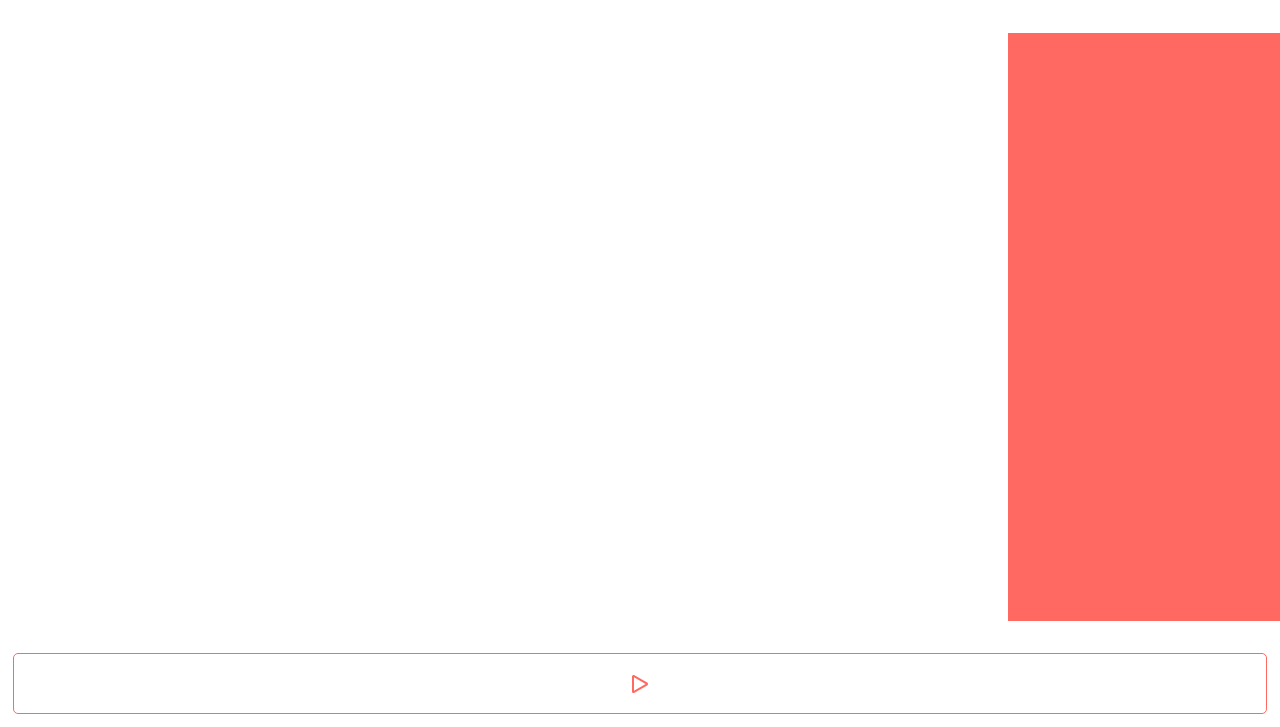
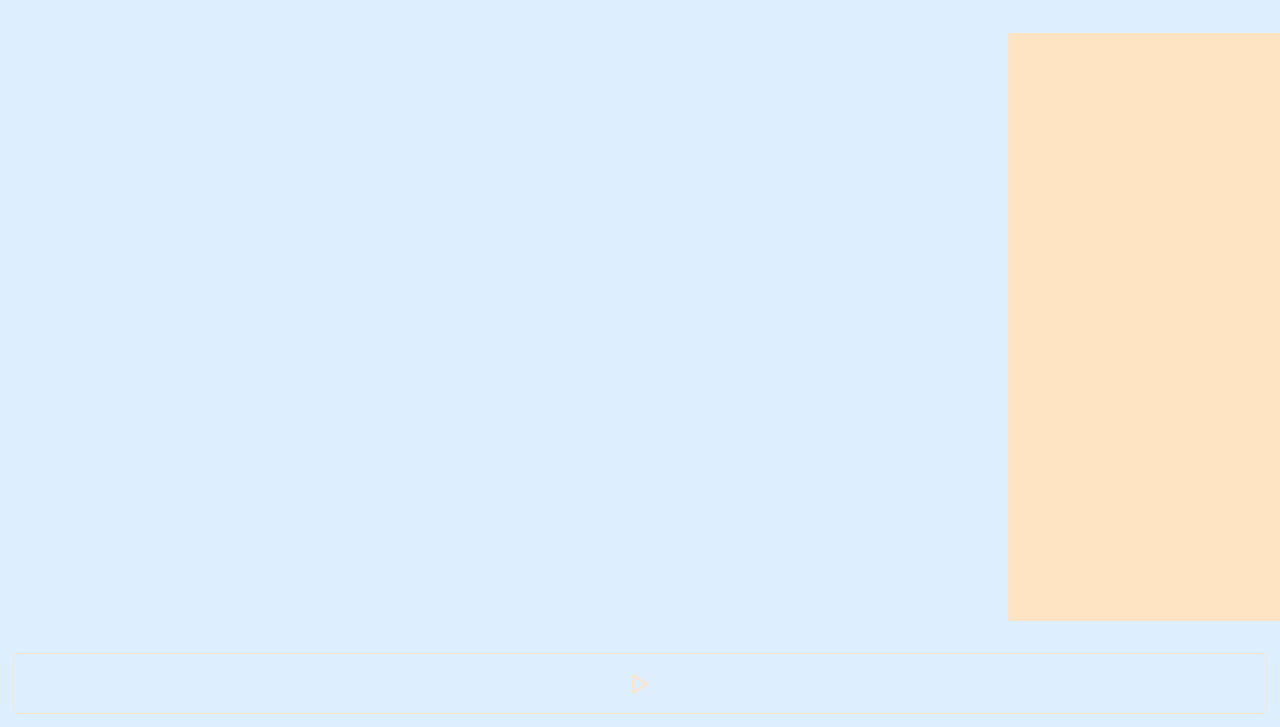
Before and after one commit to Kizjkre/webchuck-lite, a plain HTML site: page index.html in a window 1280 px wide. Shown: the part 73-800 px from the top of the page. Drawn offline with Linux system fonts and the light colour scheme.

Commit message:
ChucK theme

```diff
--- a/index.html
+++ b/index.html
@@ -5,7 +5,7 @@
     <link rel="shortcut icon" href="https://chuck.stanford.edu/doc/images/chuck-logo2023w.png" type="image/png">
     <style>
       :root {
-        --accent-color: #ff6961;
+        --accent-color: bisque;
       }
 
       body, html {
@@ -16,6 +16,7 @@
       }
 
       body {
+        background: #def;
         display: grid;
         gap: 2em;
         grid-template-rows: minmax(0, 1fr) minmax(0, 8fr) minmax(0, 1fr);
```
